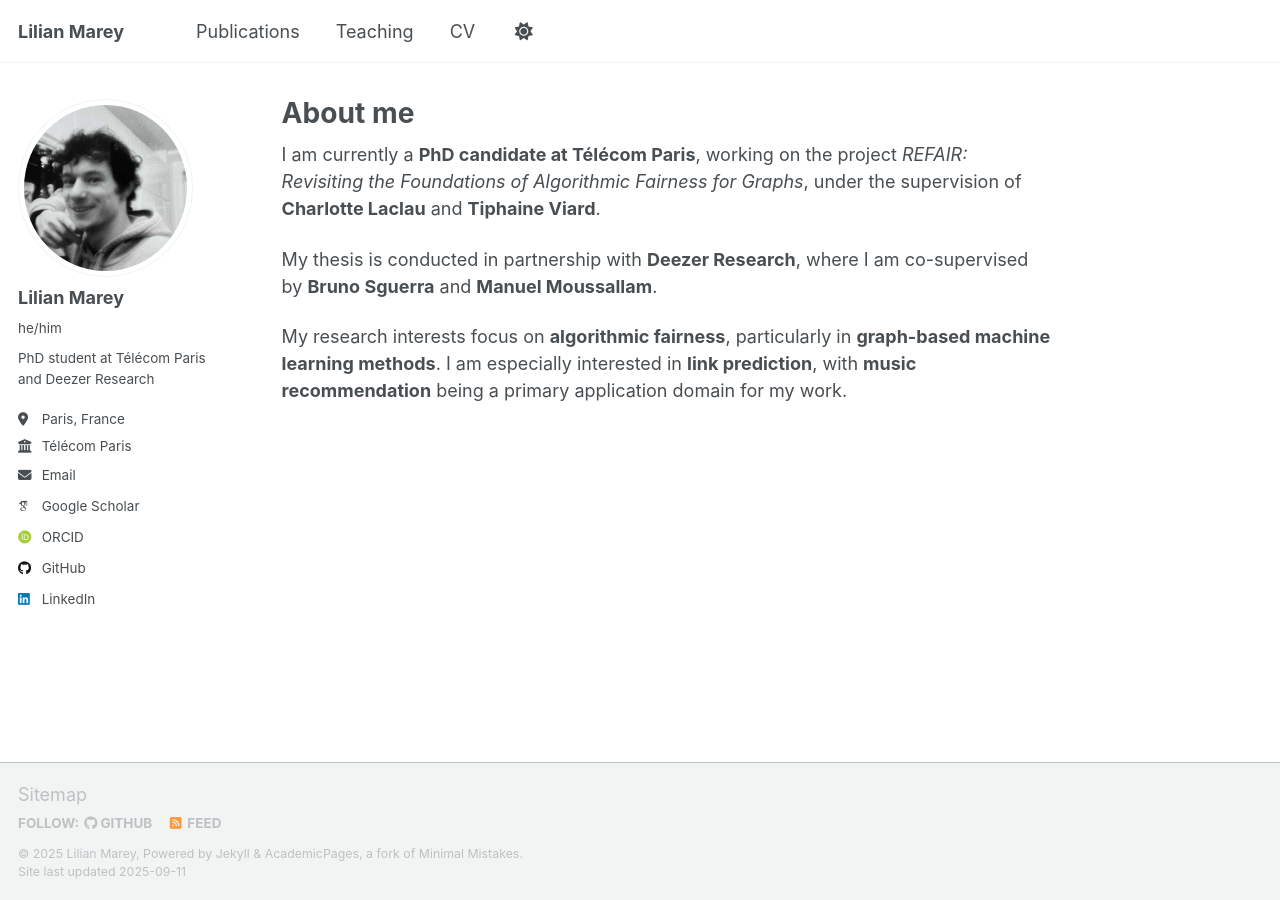
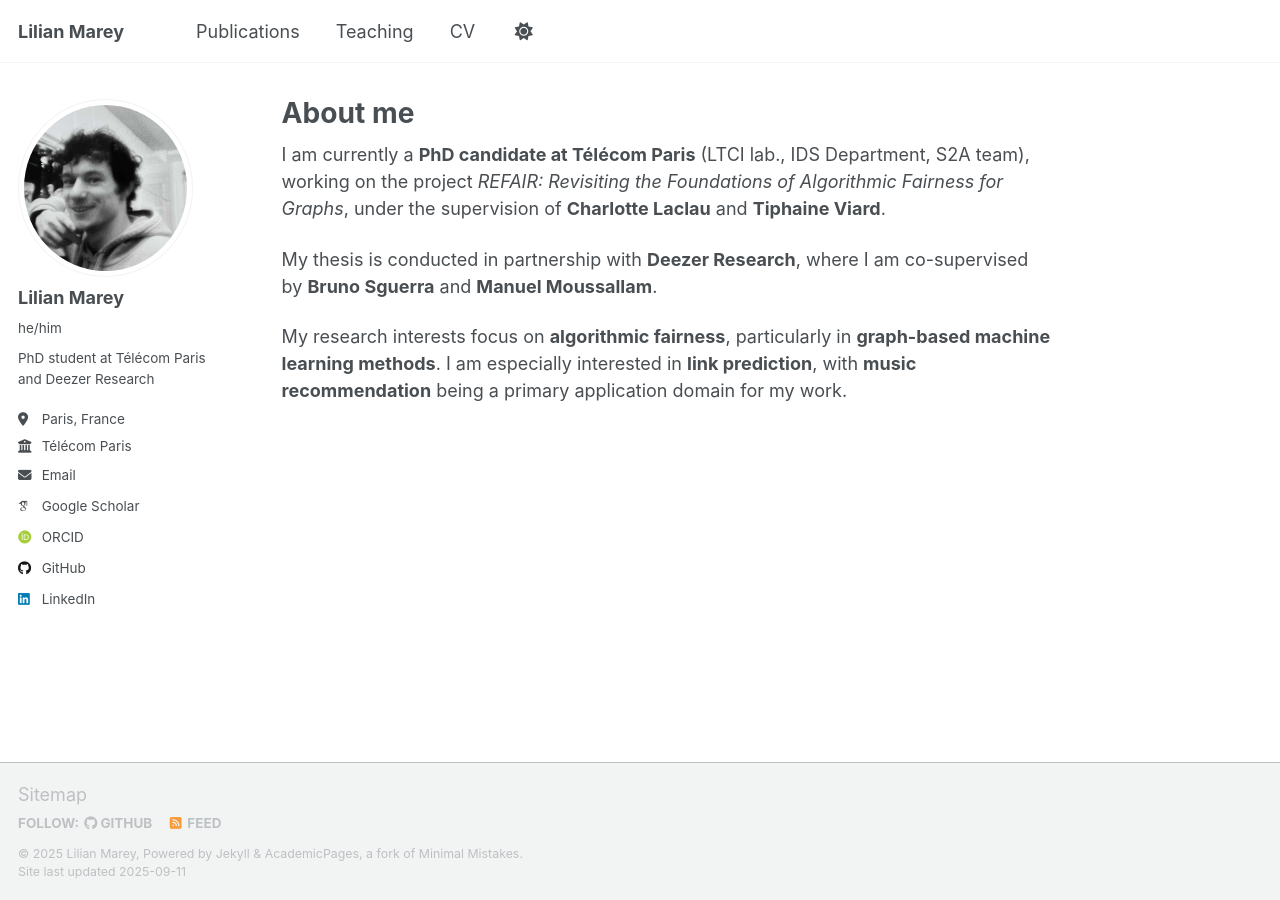
Before and after one commit to lilianmarey/lilianmarey.github.io, a Jekyll site: the page built from _pages/about.md, in a window 1280 px wide. Built offline with Jekyll 4.4.1, drawn with Linux system fonts in a browser that asks for light colours; some web fonts are replaced; a script that is not in the unit is left out.

Commit message:
Update about.md

```diff
--- a/_pages/about.md
+++ b/_pages/about.md
@@ -7,7 +7,7 @@ redirect_from:
   - /about.html
 ---
 
-I am currently a **PhD candidate at Télécom Paris**, working on the project *REFAIR: Revisiting the Foundations of Algorithmic Fairness for Graphs*, under the supervision of **Charlotte Laclau** and **Tiphaine Viard**.
+I am currently a **PhD candidate at Télécom Paris** (LTCI lab., IDS Department, S2A team), working on the project *REFAIR: Revisiting the Foundations of Algorithmic Fairness for Graphs*, under the supervision of **Charlotte Laclau** and **Tiphaine Viard**.
 
 My thesis is conducted in partnership with **Deezer Research**, where I am co-supervised by **Bruno Sguerra** and **Manuel Moussallam**.
 
```
